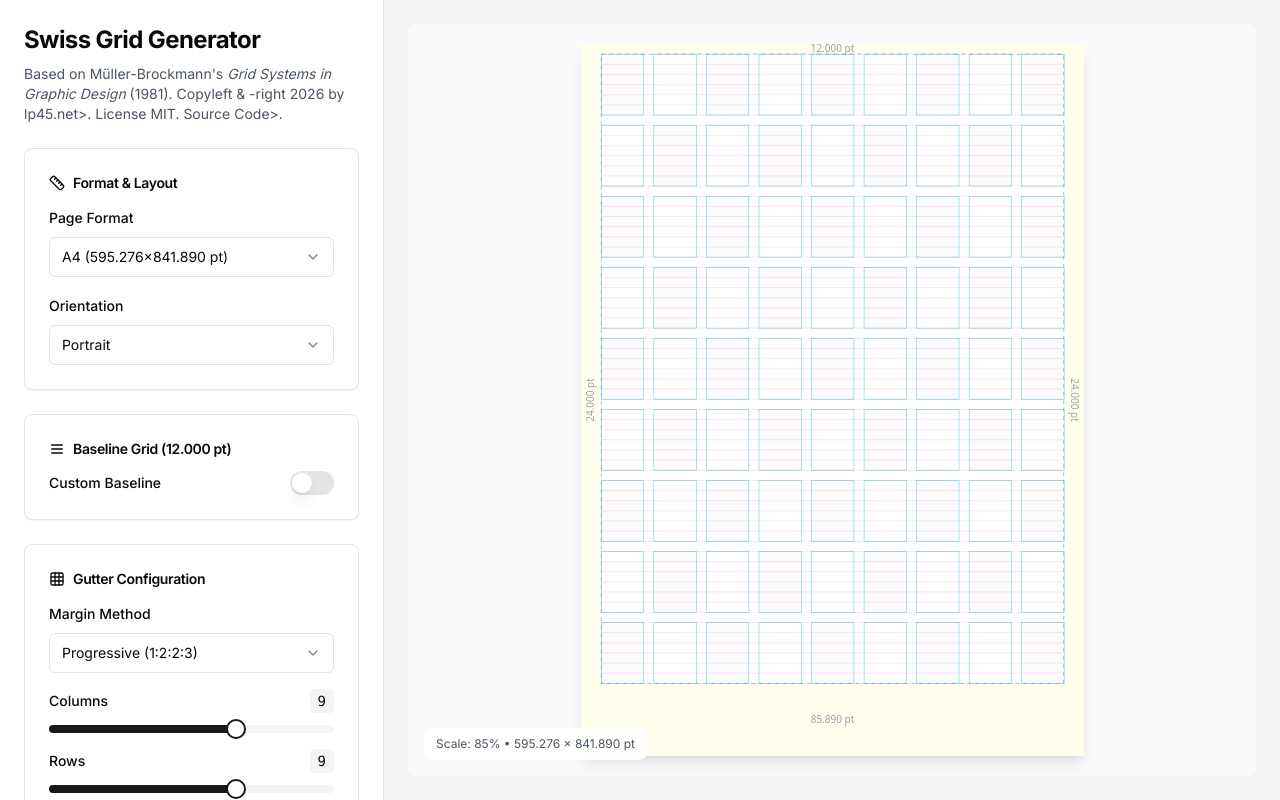
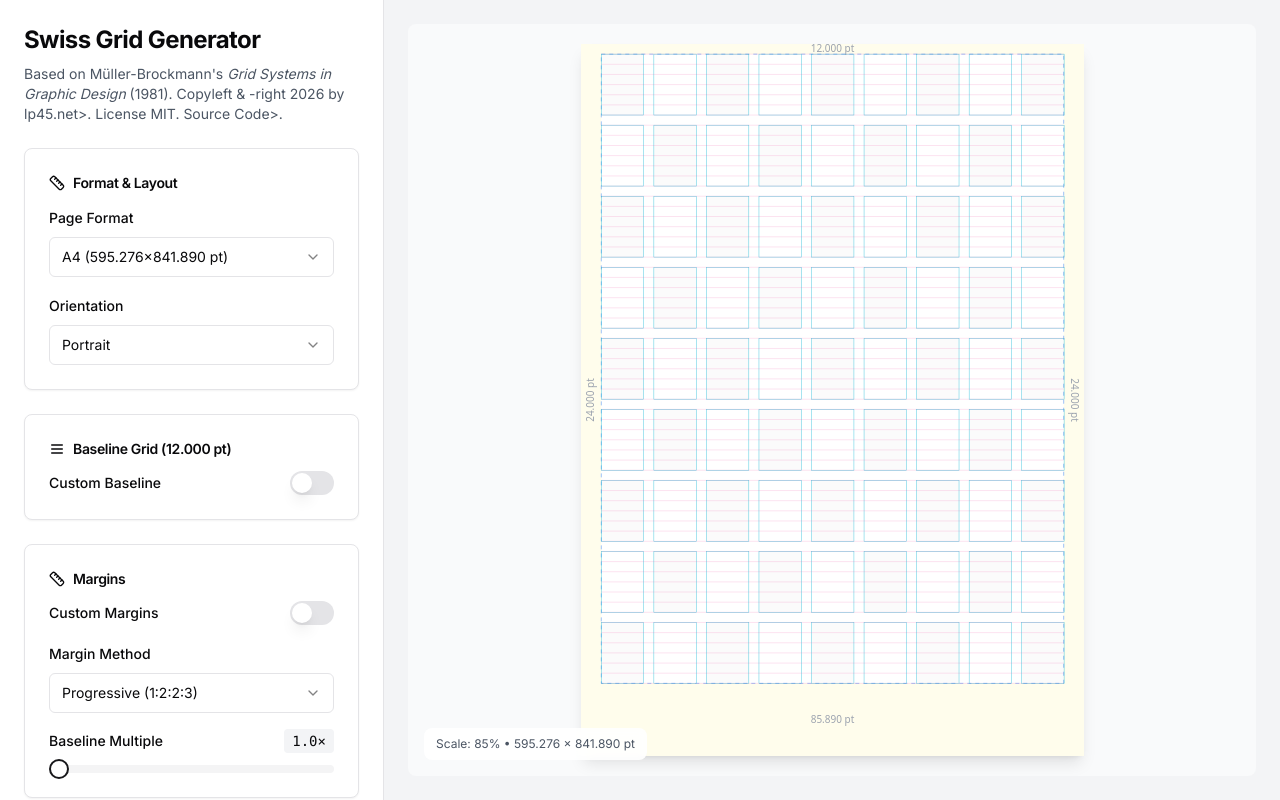
Before and after one commit to longplay45/swiss-grid-generator, a Next.js app in the folder swiss-grid-webapp/: page / in a window 1280 px wide. Built offline with nearby package versions, Linux system fonts and the light colour scheme.

Commit message:
Simplify typography system and add PDF reference Add format-specific baseline table and reorganize UI Remove CLI for now. Fix React hydration error #418 in Select component Add comprehensive SEO metadata and CLI unit conversion features

```diff
--- a/swiss-grid-webapp/app/page.tsx
+++ b/swiss-grid-webapp/app/page.tsx
@@ -42,8 +42,20 @@ export default function Home() {
   const [showMargins, setShowMargins] = useState(true)
   const [showTypography, setShowTypography] = useState(false)
   const [displayUnit, setDisplayUnit] = useState<"pt" | "mm" | "px">("pt")
+  const [useCustomMargins, setUseCustomMargins] = useState(false)
+  const [customMarginMultipliers, setCustomMarginMultipliers] = useState({ top: 1, left: 2, right: 2, bottom: 3 })
+
+  const gridUnit = useMemo(() => {
+    return customBaseline ?? FORMAT_BASELINES[format] ?? 12.0
+  }, [customBaseline, format])
 
   const result = useMemo(() => {
+    const customMargins = useCustomMargins ? {
+      top: customMarginMultipliers.top * gridUnit,
+      bottom: customMarginMultipliers.bottom * gridUnit,
+      left: customMarginMultipliers.left * gridUnit,
+      right: customMarginMultipliers.right * gridUnit,
+    } : undefined
     return generateSwissGrid({
       format,
       orientation,
@@ -52,8 +64,9 @@ export default function Home() {
       gridRows,
       baseline: customBaseline,
       baselineMultiple,
+      customMargins,
     })
-  }, [format, orientation, marginMethod, gridCols, gridRows, customBaseline, baselineMultiple])
+  }, [format, orientation, marginMethod, gridCols, gridRows, customBaseline, baselineMultiple, useCustomMargins, customMarginMultipliers, gridUnit])
 
   // Calculate maximum baseline that fits in the document
   const maxBaseline = useMemo(() => {
@@ -334,15 +347,36 @@ export default function Home() {
           </CardContent>
         </Card>
 
-        {/* Grid Settings */}
+        {/* Margins */}
         <Card>
           <CardHeader className="pb-3">
             <CardTitle className="text-sm flex items-center gap-2">
-              <Grid3x3 className="w-4 h-4" />
-              Gutter Configuration
+              <Ruler className="w-4 h-4" />
+              Margins
             </CardTitle>
           </CardHeader>
           <CardContent className="space-y-4">
+            <div className="flex items-center justify-between">
+              <Label>Custom Margins</Label>
+              <Switch
+                checked={useCustomMargins}
+                onCheckedChange={(checked) => {
+                  if (checked) {
+                    const methodBottomRatio: Record<number, number> = { 1: 3.0, 2: 3.0, 3: 1.0 }
+                    setCustomMarginMultipliers({
+                      top: Math.max(1, Math.min(9, Math.round(result.grid.margins.top / gridUnit))),
+                      left: Math.max(1, Math.min(9, Math.round(result.grid.margins.left / gridUnit))),
+                      right: Math.max(1, Math.min(9, Math.round(result.grid.margins.right / gridUnit))),
+                      bottom: Math.max(1, Math.min(9, Math.round(methodBottomRatio[marginMethod] * baselineMultiple))),
+                    })
+                  }
+                  setUseCustomMargins(checked)
+                }}
+              />
+            </div>
+
+            {!useCustomMargins ? (
+              <>
                 <div className="space-y-2">
                   <Label>Margin Method</Label>
                   <Select value={marginMethod.toString()} onValueChange={(v) => setMarginMethod(parseInt(v) as 1 | 2 | 3)}>
@@ -359,6 +393,58 @@ export default function Home() {
 
                 <div className="space-y-3">
                   <div className="flex items-center justify-between">
+                    <Label>Baseline Multiple</Label>
+                    <span className="text-sm font-mono bg-gray-100 px-2 py-0.5 rounded">{baselineMultiple.toFixed(1)}×</span>
+                  </div>
+                  <Slider value={[baselineMultiple]} min={1} max={4} step={0.5} onValueChange={([v]) => setBaselineMultiple(v)} />
+                </div>
+              </>
+            ) : (
+              <div className="space-y-4">
+                {(["top", "left", "right"] as const).map((side) => (
+                  <div key={side} className="space-y-3">
+                    <div className="flex items-center justify-between">
+                      <Label className="capitalize">{side}</Label>
+                      <span className="text-sm font-mono bg-gray-100 px-2 py-0.5 rounded">{customMarginMultipliers[side]}</span>
+                    </div>
+                    <Slider
+                      value={[customMarginMultipliers[side]]}
+                      min={1}
+                      max={9}
+                      step={1}
+                      onValueChange={([v]) => setCustomMarginMultipliers(prev => ({ ...prev, [side]: v }))}
+                    />
+                  </div>
+                ))}
+                <div className="space-y-3">
+                  <div className="flex items-center justify-between">
+                    <Label className="capitalize">Bottom</Label>
+                    <span className="text-sm font-mono bg-gray-100 px-2 py-0.5 rounded">{customMarginMultipliers.bottom}</span>
+                  </div>
+                  <Slider
+                    value={[customMarginMultipliers.bottom]}
+                    min={1}
+                    max={9}
+                    step={1}
+                    onValueChange={([v]) => setCustomMarginMultipliers(prev => ({ ...prev, bottom: v }))}
+                  />
+                </div>
+              </div>
+            )}
+          </CardContent>
+        </Card>
+
+        {/* Gutter */}
+        <Card>
+          <CardHeader className="pb-3">
+            <CardTitle className="text-sm flex items-center gap-2">
+              <Grid3x3 className="w-4 h-4" />
+              Gutter
+            </CardTitle>
+          </CardHeader>
+          <CardContent className="space-y-4">
+            <div className="space-y-3">
+              <div className="flex items-center justify-between">
                 <Label>Columns</Label>
                 <span className="text-sm font-mono bg-gray-100 px-2 py-0.5 rounded">{gridCols}</span>
               </div>
@@ -371,14 +457,6 @@ export default function Home() {
                 <span className="text-sm font-mono bg-gray-100 px-2 py-0.5 rounded">{gridRows}</span>
               </div>
               <Slider value={[gridRows]} min={1} max={13} step={1} onValueChange={([v]) => setGridRows(v)} />
-            </div>
-
-            <div className="space-y-3">
-              <div className="flex items-center justify-between">
-                <Label>Baseline Multiple</Label>
-                <span className="text-sm font-mono bg-gray-100 px-2 py-0.5 rounded">{baselineMultiple.toFixed(1)}×</span>
-              </div>
-              <Slider value={[baselineMultiple]} min={1} max={4} step={0.5} onValueChange={([v]) => setBaselineMultiple(v)} />
             </div>
           </CardContent>
         </Card>
--- a/swiss-grid-webapp/lib/grid-calculator.ts
+++ b/swiss-grid-webapp/lib/grid-calculator.ts
@@ -14,6 +14,7 @@ export interface GridSettings {
   gridRows: number;
   baseline?: number;
   baselineMultiple?: number;
+  customMargins?: { top: number; bottom: number; left: number; right: number };
 }
 
 export interface GridResult {
@@ -276,10 +277,21 @@ export function generateSwissGrid(settings: GridSettings): GridResult {
   const gridUnit = customBaseline ?? FORMAT_BASELINES[format] ?? BASE_GRID_UNIT;
   const scale_factor = formatScaleFactor;
 
-  const marginCalculator = MARGIN_CALCULATORS[marginMethod];
-  const margins = marginCalculator(gridUnit, w, h, gridCols, gridRows, baselineMultiple);
+  let marginTop: number, marginBottom: number, marginLeft: number, marginRight: number;
+  let gridMarginHorizontal: number, gridMarginVertical: number;
 
-  let { top: marginTop, bottom: marginBottom, left: marginLeft, right: marginRight, gutterH: gridMarginHorizontal, gutterV: gridMarginVertical } = margins;
+  if (settings.customMargins) {
+    marginTop = settings.customMargins.top;
+    marginBottom = settings.customMargins.bottom;
+    marginLeft = settings.customMargins.left;
+    marginRight = settings.customMargins.right;
+    gridMarginHorizontal = gridUnit;
+    gridMarginVertical = gridUnit;
+  } else {
+    const marginCalculator = MARGIN_CALCULATORS[marginMethod];
+    const margins = marginCalculator(gridUnit, w, h, gridCols, gridRows, baselineMultiple);
+    ({ top: marginTop, bottom: marginBottom, left: marginLeft, right: marginRight, gutterH: gridMarginHorizontal, gutterV: gridMarginVertical } = margins);
+  }
 
   // Snap margins to baseline grid
   marginTop = Math.round(marginTop / gridUnit) * gridUnit;
@@ -307,8 +319,11 @@ export function generateSwissGrid(settings: GridSettings): GridResult {
   // Recalculate actual net_h to match aligned modules
   const netHAligned = gridRows * modH + (gridRows - 1) * gridMarginVertical;
 
-  // Adjust bottom margin
-  marginBottom = h - marginTop - netHAligned;
+  // Adjust bottom margin to absorb remaining space (Progressive & Van de Graaf)
+  // Grid-Based and custom margins keep their explicit bottom value
+  if (!settings.customMargins && marginMethod !== 3) {
+    marginBottom = h - marginTop - netHAligned;
+  }
 
   const typoSettings = generateTypographyStyles(scale_factor, gridUnit, format);
 
```
Lines whose indentation alone changed are shown as unchanged.
